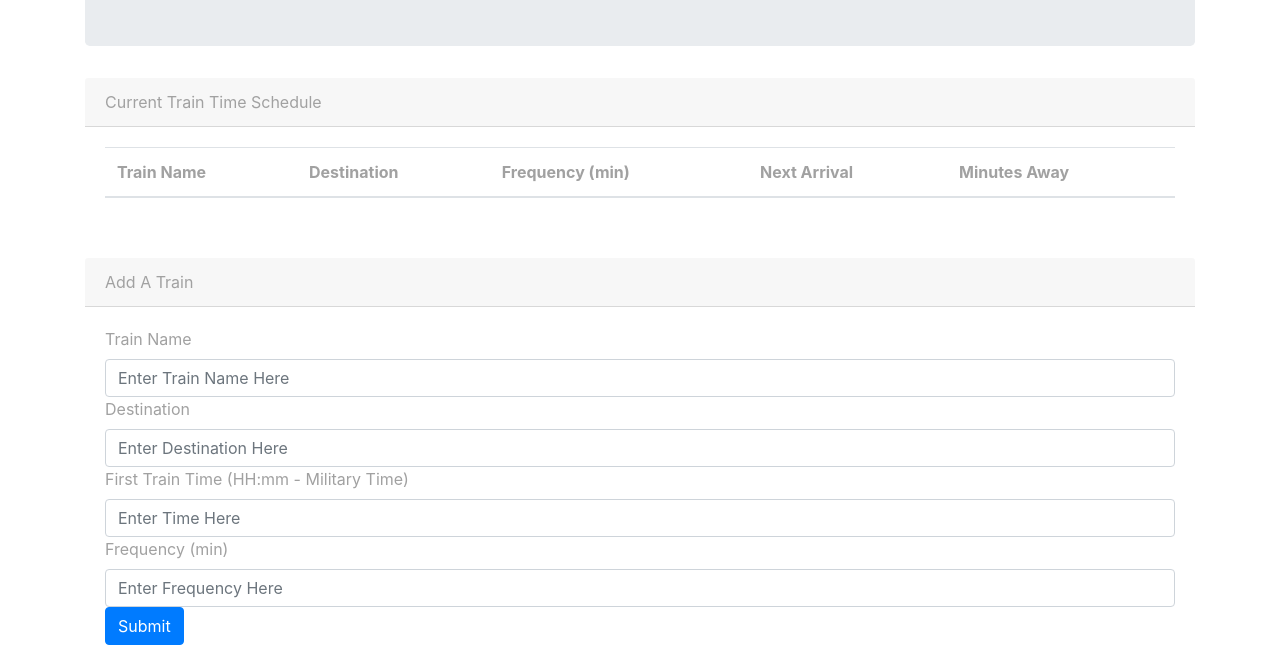
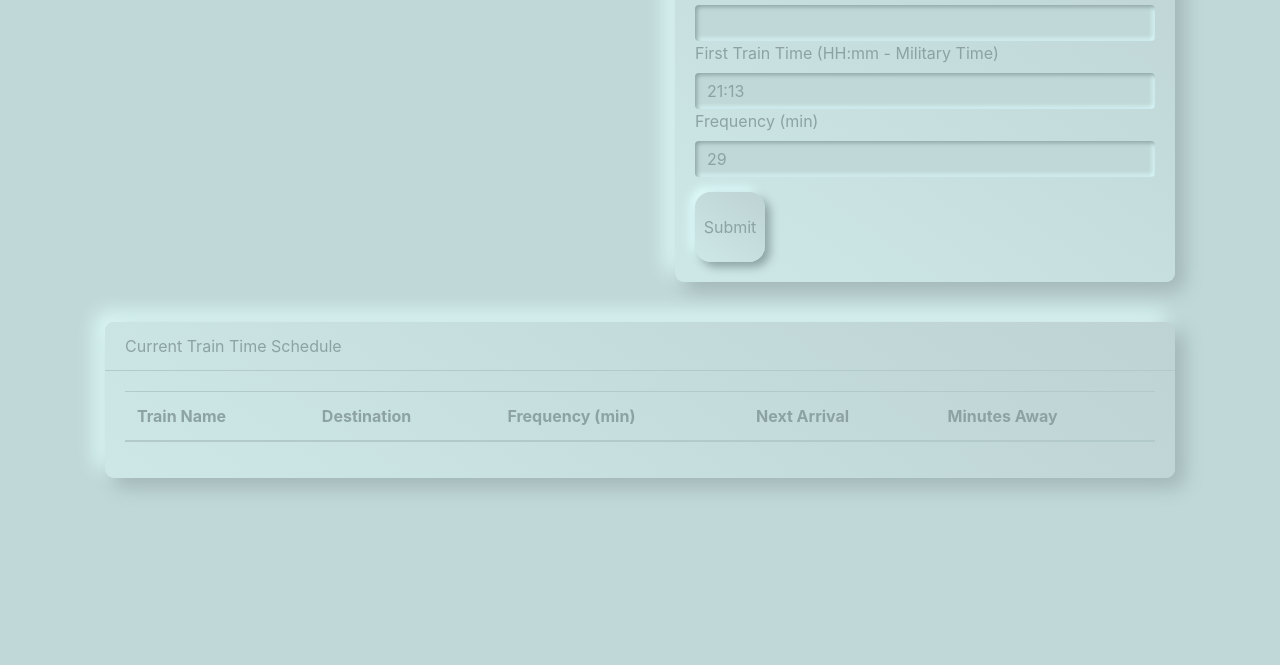
Before and after one commit to Scruffythejanitor/how-to-train-your-schedule, a plain HTML site: page index.html in a window 1280 px wide. Shown: the part 184-849 px from the top of the page. After the commit the page ends 800 px from the top, so only its background shows below. Drawn offline with nearby package versions, Linux system fonts and the light colour scheme; no server answers.

Commit message:
updated css styling

```diff
--- a/assets/css/style.css
+++ b/assets/css/style.css
@@ -1,10 +1,72 @@
-body{
-    color: rgb(161, 161, 161);
+body {
+  color: #8da3a3;
+  background-color: #c0d8d8;
 }
-
-.card{
-    border: 0px;
+h1,h2{
+    font
+    border-radius: 9px;
+    /* background: linear-gradient(-145deg, #bed3d3, #cde7e7); */
+    text-shadow: 9px 9px 19px #a1b5b5, -9px -9px 19px #dffbfb;
 }
-:placehoder{
-    color: rgb(161, 161, 161)!important;
+.card-header {
+  border-radius: 20px;
+  background-color: rgb(228, 233, 238, 0);
 }
+.jumbotron {
+    border-radius: 9px;
+    background: linear-gradient(-145deg, #bed3d3, #cde7e7);
+    box-shadow: 9px 9px 19px #a1b5b5, -9px -9px 19px #dffbfb;
+}
+td,th{
+    border-color: #b2caca !important;
+}
+.card-header{
+    border-color: #b2caca !important;
+}
+.card {
+  margin: 20px;
+  border: 0px;
+  border-radius: 9px;
+  background: linear-gradient(-145deg, #bed3d3, #cde7e7);
+  box-shadow: 9px 9px 19px #a1b5b5, -9px -9px 19px #dffbfb;
+}
+::placeholder {
+  color: #8da3a3 !important;
+}
+.input:active,
+input:active,
+input,
+.input:focus,
+input:focus {
+    border:none !important;
+    outline:none !important;
+  border: 0px !important;
+  border-radius: 9px;
+  background: #c0d8d8 !important;
+  box-shadow: inset 2px 2px 4px #8da3a3, inset -2px -2px 4px #ddfdff;
+}
+button {
+  margin-top: 15px;
+  color: #8da3a3;
+  width: 70px;
+  height: 70px;
+  background-color: aliceblue;
+  border: 0px;
+  border-radius: 16px;
+  background: linear-gradient(-145deg, #bed3d3, #cde7e7);
+  box-shadow: 5px 5px 10px #8da3a3, -5px -5px 10px #dffbfb;
+}
+button:active {
+  border-radius: 16px;
+  background: #c0d8d8;
+  box-shadow: inset 6px 6px 11px #a1b5b5, inset -6px -6px 11px #dffbfb;
+}
+.button:active,
+ button:active,
+.button:focus,
+ button:focus,
+.button:hover,
+ button:hover{
+    border:none !important;
+    outline:none !important;
+}
--- a/assets/javascript/app.js
+++ b/assets/javascript/app.js
@@ -26,7 +26,7 @@ $(document).ready(function () {
 
     $(".submit").on("click", function (event) {
 
-        event.preventDefault();
+        e.preventDefault();
 
         trainName = $("#trainName").val().trim();
         destination = $("#destination").val().trim();
--- a/index.html
+++ b/index.html
@@ -20,9 +20,43 @@
 
 <body>
     <div class="container">
-        <div class="jumbotron">
-            <h1>How to Train Your Schedule</h1>
-            <h2 class="local-time"></h2>
+        <div class="row">
+            <div class="col-md-6">
+                <h1>How to Train Your Schedule</h1>
+                <h2 class="local-time"></h2>
+            </div>
+            <div class="col-md-6">
+
+                <div class="card">
+                    <div class="card-header">Add A Train</div>
+                    <div class="card-body">
+                        <form>
+                            <div class="from-group">
+                                <label for="trainName">Train Name</label>
+                                <input type="text" class="form-control" id="trainName" aria-describedby="trainName"
+                                    >
+                            </div>
+                            <div class="from-group">
+                                <label for="destination">Destination</label>
+                                <input type="text" class="form-control" id="destination" aria-describedby="destination"
+                                    >
+                            </div>
+                            <div class="from-group">
+                                <label for="trainTime">First Train Time (HH:mm - Military Time)</label>
+                                <input type="text" class="form-control" id="trainTime" aria-describedby="trainTime"
+                                    placeholder="21:13">
+                            </div>
+                            <div class="from-group">
+                                <label for="frequency">Frequency (min)</label>
+                                <input type="text" class="form-control" id="frequency" aria-describedby="frequency"
+                                    placeholder="29">
+                            </div>
+                            <button type="submit" class="submit">Submit</button>
+                    </div>
+                    </form>
+                </div>
+            </div>
+
         </div>
         <div class="card">
             <div class="card-header">Current Train Time Schedule</div>
@@ -44,35 +78,7 @@
             </div>
         </div>
         <br>
-        <div class="card">
-            <div class="card-header">Add A Train</div>
-            <div class="card-body">
-                <form>
-                    <div class="from-group">
-                        <label for="trainName">Train Name</label>
-                        <input type="text" class="form-control" id="trainName" aria-describedby="trainName"
-                            placeholder="Enter Train Name Here">
-                    </div>
-                    <div class="from-group">
-                        <label for="destination">Destination</label>
-                        <input type="text" class="form-control" id="destination" aria-describedby="destination"
-                            placeholder="Enter Destination Here">
-                    </div>
-                    <div class="from-group">
-                        <label for="trainTime">First Train Time (HH:mm - Military Time)</label>
-                        <input type="text" class="form-control" id="trainTime" aria-describedby="trainTime"
-                            placeholder="Enter Time Here">
-                    </div>
-                    <div class="from-group">
-                        <label for="frequency">Frequency (min)</label>
-                        <input type="text" class="form-control" id="frequency" aria-describedby="frequency"
-                            placeholder="Enter Frequency Here">
-                    </div>
-                    <button type="submit" class="btn btn-primary submit">Submit</button>
-            </div>
-            </form>
-        </div>
-    </div>
+
     </div>
     <script type="text/javascript" src="assets/javascript/app.js"></script>
 </body>
```
